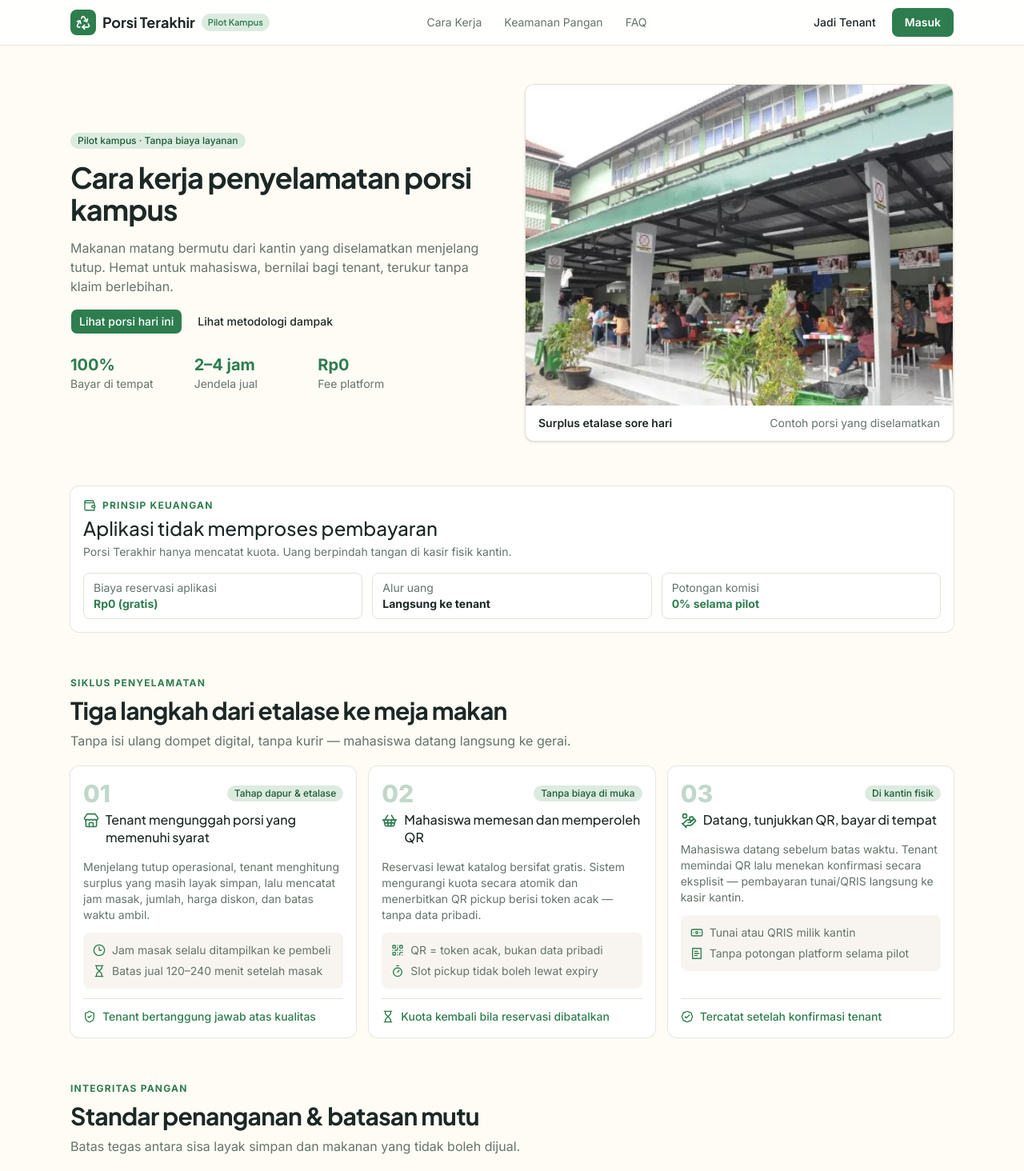
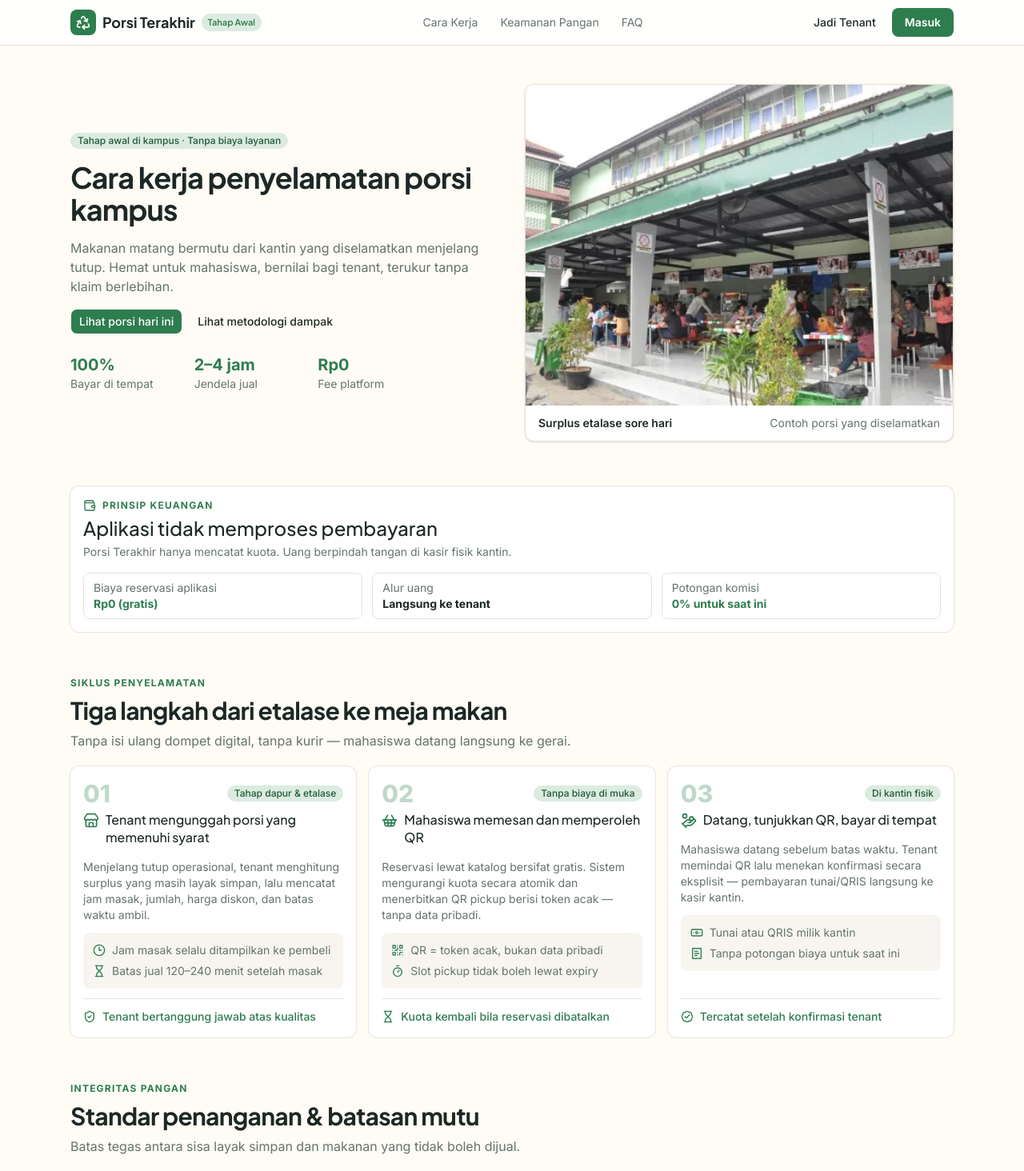
Before and after one commit to yayayapluto/Seporsi-Terakhir, a Next.js app: page /cara-kerja in a window 1280 px wide. Shown: the top 1464 px of the page at 80% size. Built offline with nearby package versions, Linux system fonts and the light colour scheme; no server answers.

Commit message:
fix(copy): ganti pilot/platform-fee/opt-in ke bahasa awam

```diff
--- a/src/app/(public)/cara-kerja/page.tsx
+++ b/src/app/(public)/cara-kerja/page.tsx
@@ -59,7 +59,7 @@ const STEPS = [
     body: "Mahasiswa datang sebelum batas waktu. Tenant memindai QR lalu menekan konfirmasi secara eksplisit — pembayaran tunai/QRIS langsung ke kasir kantin.",
     detail: [
       { icon: Banknote, text: "Tunai atau QRIS milik kantin" },
-      { icon: ReceiptText, text: "Tanpa potongan platform selama pilot" },
+      { icon: ReceiptText, text: "Tanpa potongan biaya untuk saat ini" },
     ],
     foot: { icon: BadgeCheck, text: "Tercatat setelah konfirmasi tenant" },
   },
@@ -136,7 +136,7 @@ const FAQS = [
   },
   {
     q: "Apakah tenant dipungut biaya?",
-    a: "Tidak. Partisipasi sukarela (opt-in) dan nol platform fee selama pilot. Tenant bisa berhenti kapan saja.",
+    a: "Tidak. Ikut serta sukarela dan tanpa potongan biaya untuk saat ini. Tenant bisa berhenti kapan saja.",
   },
 ] as const;
 
@@ -146,7 +146,7 @@ export default function CaraKerjaPage() {
       {/* Hero editorial */}
       <section className="grid items-center gap-8 md:grid-cols-2">
         <div className="flex flex-col items-start gap-4">
-          <Badge variant="secondary">Pilot kampus · Tanpa biaya layanan</Badge>
+          <Badge variant="secondary">Tahap awal di kampus · Tanpa biaya layanan</Badge>
           <h1 className="text-3xl font-bold md:text-4xl">Cara kerja penyelamatan porsi kampus</h1>
           <p className="text-muted-foreground">
             Makanan matang bermutu dari kantin yang diselamatkan menjelang tutup. Hemat untuk
@@ -218,7 +218,7 @@ export default function CaraKerjaPage() {
               </div>
               <div className="rounded-lg border px-3 py-2">
                 <dt className="text-muted-foreground">Potongan komisi</dt>
-                <dd className="font-bold text-primary">0% selama pilot</dd>
+                <dd className="font-bold text-primary">0% untuk saat ini</dd>
               </div>
             </dl>
           </CardContent>
--- a/src/app/(public)/page.tsx
+++ b/src/app/(public)/page.tsx
@@ -285,7 +285,7 @@ export default function Home() {
             Daftar sebagai Tenant
           </Link>
         </div>
-        <p className="text-xs text-muted-foreground">Pilot SDG 12 di lingkungan kampus</p>
+        <p className="text-xs text-muted-foreground">Tahap awal SDG 12 di lingkungan kampus</p>
       </section>
     </div>
   );
--- a/src/app/(public)/profil/page.tsx
+++ b/src/app/(public)/profil/page.tsx
@@ -117,7 +117,7 @@ export default async function ProfilPage() {
         {tenantStatus == null ? (
           <EmptyState
             title="Belum mendaftar sebagai tenant"
-            hint="Jual sisa masakanmu lewat Porsi Terakhir — gratis selama pilot."
+            hint="Jual sisa masakanmu lewat Porsi Terakhir — gratis untuk saat ini."
             ctaHref="/tenant/pendaftaran"
             ctaLabel="Daftar jadi tenant"
           />
--- a/src/app/admin/page.tsx
+++ b/src/app/admin/page.tsx
@@ -81,7 +81,7 @@ export default async function AdminPage({
     <div className="mx-auto flex w-full max-w-6xl flex-1 flex-col gap-6 px-4 py-8 sm:px-6">
       <div className="flex flex-col gap-2">
         <p className="text-xs font-bold tracking-widest text-primary">DASBOR DAMPAK</p>
-        <h1 className="text-3xl font-bold">Dampak pilot</h1>
+        <h1 className="text-3xl font-bold">Dampak penyelamatan</h1>
         <p className="text-muted-foreground">
           Halo {user.user.email ?? "Admin"}. Angka dari pickup yang discan — bukan estimasi. Berat =
           estimasi sampling per menu.
--- a/src/app/tenant/pendaftaran/page.tsx
+++ b/src/app/tenant/pendaftaran/page.tsx
@@ -18,7 +18,7 @@ export default async function PendaftaranPage() {
         <p className="text-xs font-bold tracking-widest text-primary">MITRA KANTIN</p>
         <h1 className="text-3xl font-bold">Daftar jadi tenant</h1>
         <p className="text-muted-foreground">
-          Jual sisa masakanmu lewat Porsi Terakhir — gratis selama pilot. Pendaftaran perlu
+          Jual sisa masakanmu lewat Porsi Terakhir — gratis untuk saat ini. Pendaftaran perlu
           persetujuan admin sebelum porsi bisa diposting.
         </p>
       </div>
--- a/src/components/site-footer.tsx
+++ b/src/components/site-footer.tsx
@@ -17,7 +17,7 @@ export function SiteFooter() {
             terjangkau mahasiswa, nol sisa mubazir.
           </p>
           <p className="text-xs font-semibold text-primary">
-            Pilot Inisiatif SDG 12: Konsumsi & Produksi Bertanggung Jawab
+            Inisiatif kampus SDG 12: Konsumsi & Produksi Bertanggung Jawab
           </p>
         </div>
         <nav className="flex flex-col gap-2 text-sm" aria-label="Eksplorasi">
--- a/src/components/site-header.tsx
+++ b/src/components/site-header.tsx
@@ -44,7 +44,7 @@ export function SiteHeader() {
           </span>
           Porsi Terakhir
           <span className="hidden rounded-full bg-secondary px-2 py-0.5 text-[11px] font-semibold text-primary sm:inline">
-            Pilot Kampus
+            Tahap Awal
           </span>
         </Link>
         <nav className="hidden items-center gap-1 text-sm lg:flex" aria-label="Navigasi utama">
```
